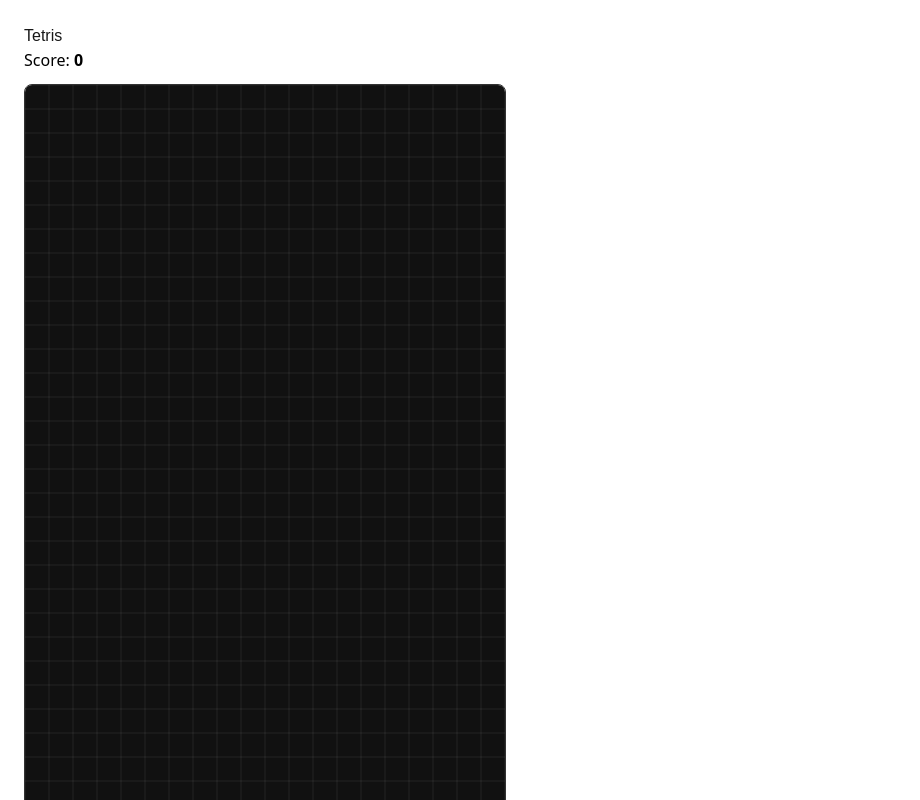
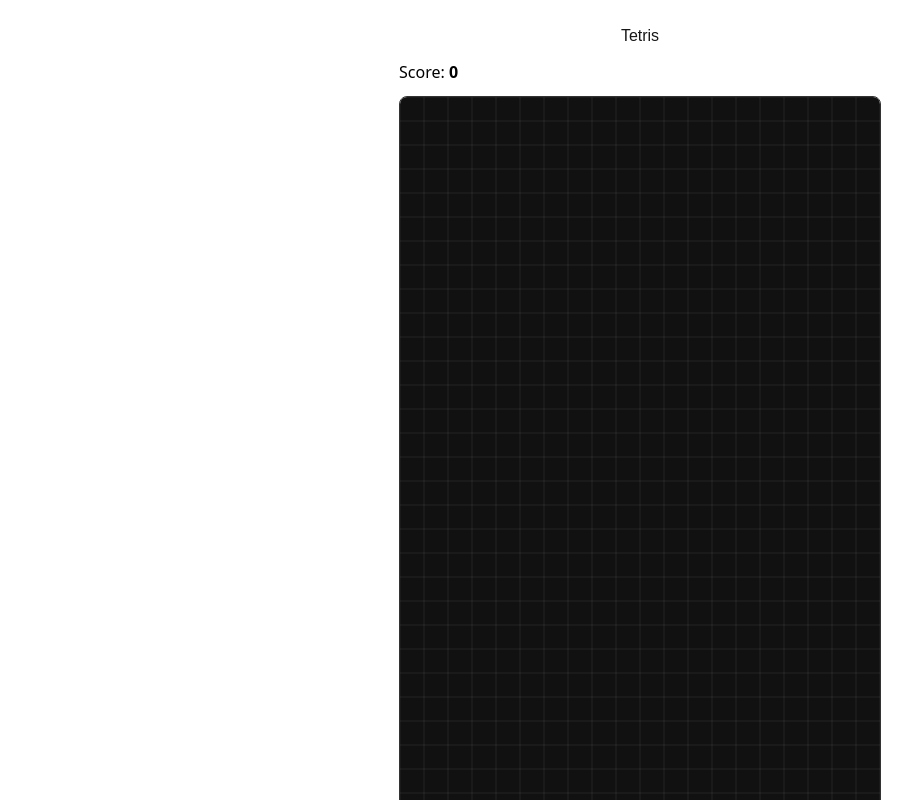
Before and after one commit to WarrenPaschetto/next-tetris, a Next.js app: page / in a window 1280 px wide. Shown: the top 800 px of the page, without its empty margins (0-920 px from the left). Built offline with nearby package versions, Linux system fonts and the light colour scheme.

Commit message:
centered game on screen

```diff
--- a/app/page.tsx
+++ b/app/page.tsx
@@ -2,9 +2,19 @@ import TetrisGame from "./tetris/tetris-game";
 
 export default function Page() {
     return (
-        <main style={{ padding: 24 }}>
-            <h1>Tetris</h1>
-            <TetrisGame />
+        <main
+            style={{
+                minHeight: "100vh",
+                display: "flex",
+                justifyContent: "center",
+                alignItems: "center",
+                padding: 24,
+            }}
+        >
+            <div style={{ display: "grid", gap: 12, justifyItems: "center" }}>
+                <h1 style={{ margin: 0 }}>Tetris</h1>
+                <TetrisGame />
+            </div>
         </main>
-    )
+    );
 }
```
